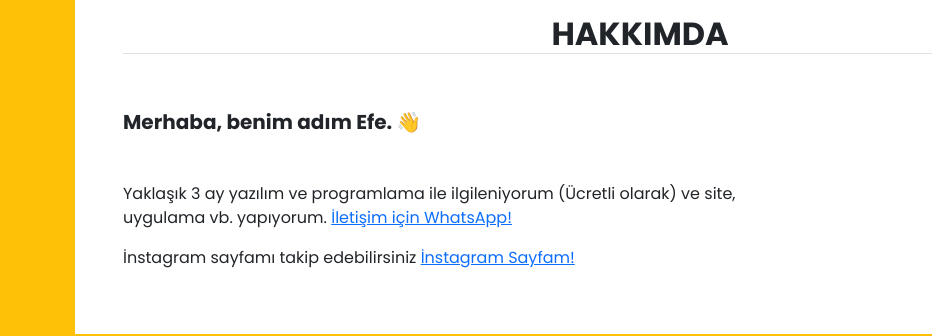
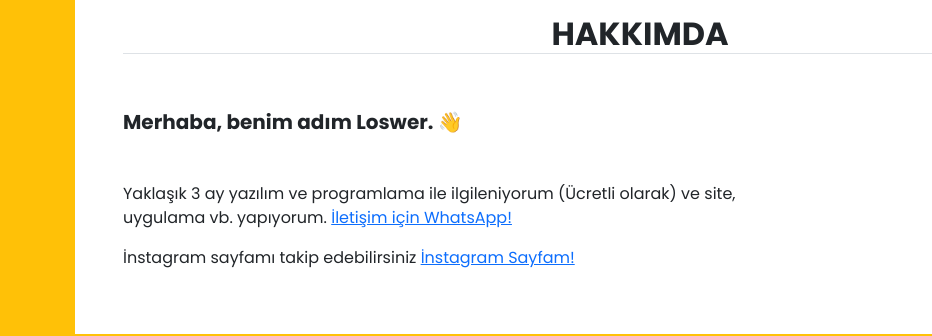
Before and after one commit to Loswer06/Loswer06.github.io, a plain HTML site: page index.html in a window 1280 px wide. Shown: the part 150-486 px from the top of the page, 0-932 px from the left. Drawn offline with nearby package versions, Linux system fonts and the light colour scheme; no server answers.

Commit message:
Update İndex.html

```diff
--- a/index.html
+++ b/index.html
@@ -49,7 +49,7 @@
                 <div class="row d-flex flex-column-reverse flex-lg-row">
                     <div class="col-12 col-lg-8">
                         <p class="fw-bold my-5 h5">
-                            Merhaba, benim adım Efe. 👋                        </p>
+                            Merhaba, benim adım Loswer. 👋                        </p>
                         <p>
                             Yaklaşık 3 ay yazılım ve programlama ile ilgileniyorum (Ücretli olarak) ve site, uygulama vb. yapıyorum. <a href="https://wa.me/+22501532113">İletişim için WhatsApp!</a>
                         </p>
```
